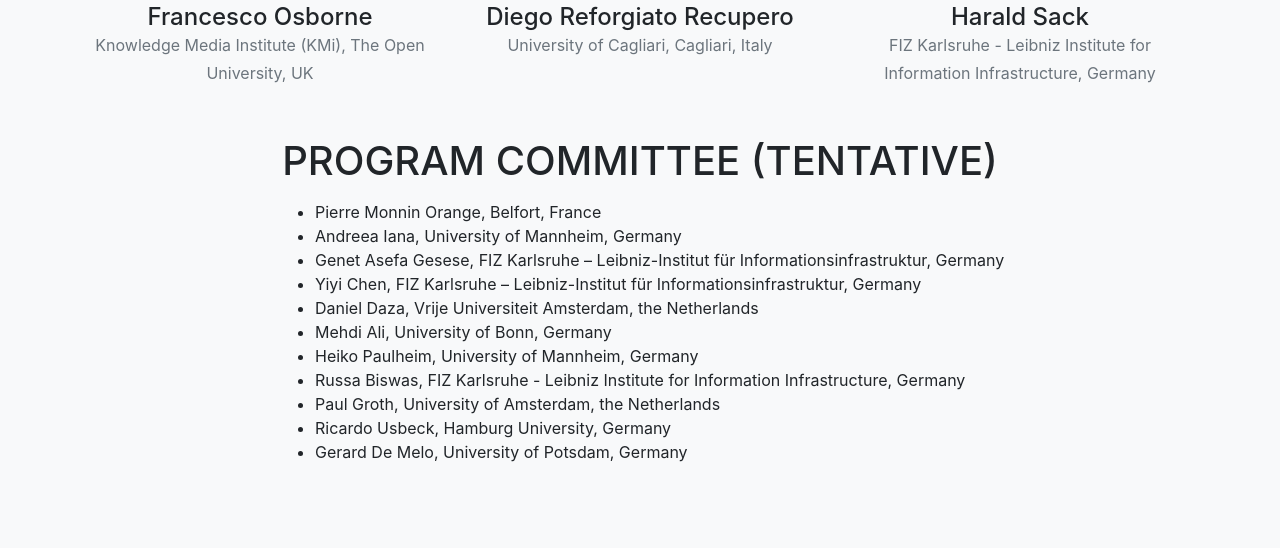
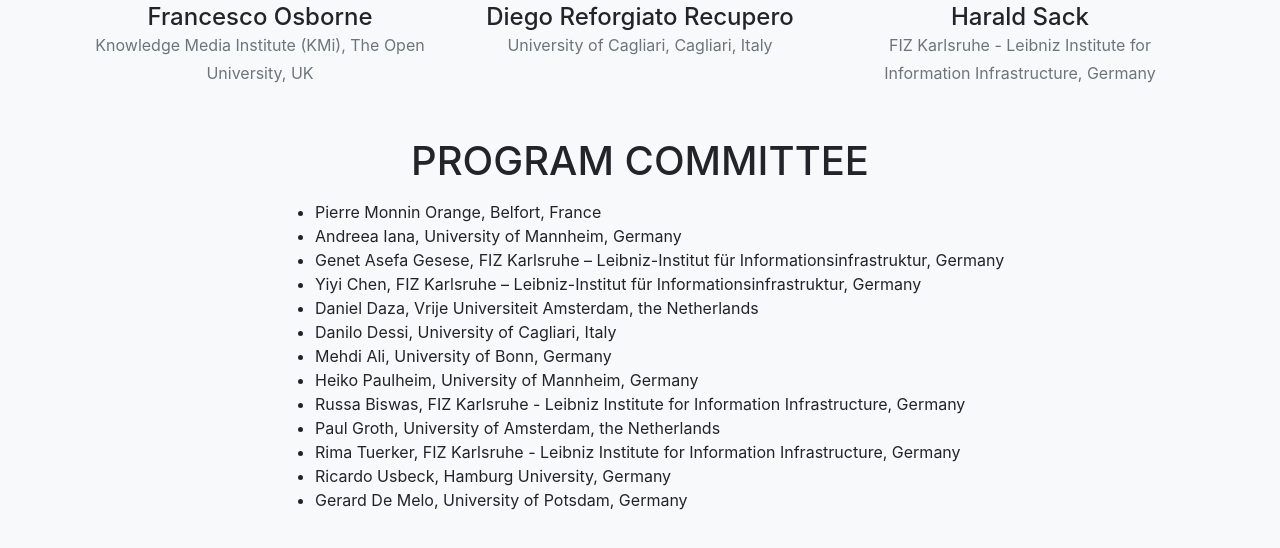
Before and after one commit to alammehwish/dl4kg2022, a website with bundled scripts: page index.html in a window 1280 px wide. Shown: the part 5677-6225 px from the top of the page. Built offline with nearby package versions, Linux system fonts and the light colour scheme; files whose address does not match are found by name; a web font is replaced by a local one.

Commit message:
Update index.html

```diff
--- a/index.html
+++ b/index.html
@@ -364,7 +364,7 @@
 
       <div class="row">
         <div class="col-lg-8 mx-auto text-center">
-          <h2 class="section-heading text-uppercase">Program Committee (Tentative)</h2>
+          <h2 class="section-heading text-uppercase">Program Committee</h2>
           <div style="text-align:left">
             <ul>
               <li>Pierre  Monnin  Orange, Belfort, France</li>
@@ -372,12 +372,14 @@
 		<li>Genet Asefa Gesese, FIZ Karlsruhe – Leibniz-Institut für Informationsinfrastruktur, Germany</li>
 		<li>Yiyi Chen, FIZ Karlsruhe  – Leibniz-Institut für Informationsinfrastruktur, Germany</li>
 		<li>Daniel Daza, Vrije Universiteit Amsterdam, the Netherlands</li>
+		<li>Danilo Dessi, University of Cagliari, Italy</li>
 		<li>Mehdi Ali, University of Bonn, Germany</li>
 		<li>Heiko Paulheim, University of Mannheim, Germany</li>
 		<li>Russa Biswas, FIZ Karlsruhe - Leibniz Institute for Information Infrastructure, Germany</li>
 		<li>Paul Groth, University of Amsterdam, the Netherlands</li>
+		<li>Rima Tuerker, FIZ Karlsruhe - Leibniz Institute for Information Infrastructure, Germany</li>
 		<li>Ricardo Usbeck, Hamburg University, Germany</li>
-		   <li>Gerard De Melo, University of Potsdam, Germany</li>
+		<li>Gerard De Melo, University of Potsdam, Germany</li>
             </ul>
           </div>
         </div>
```
